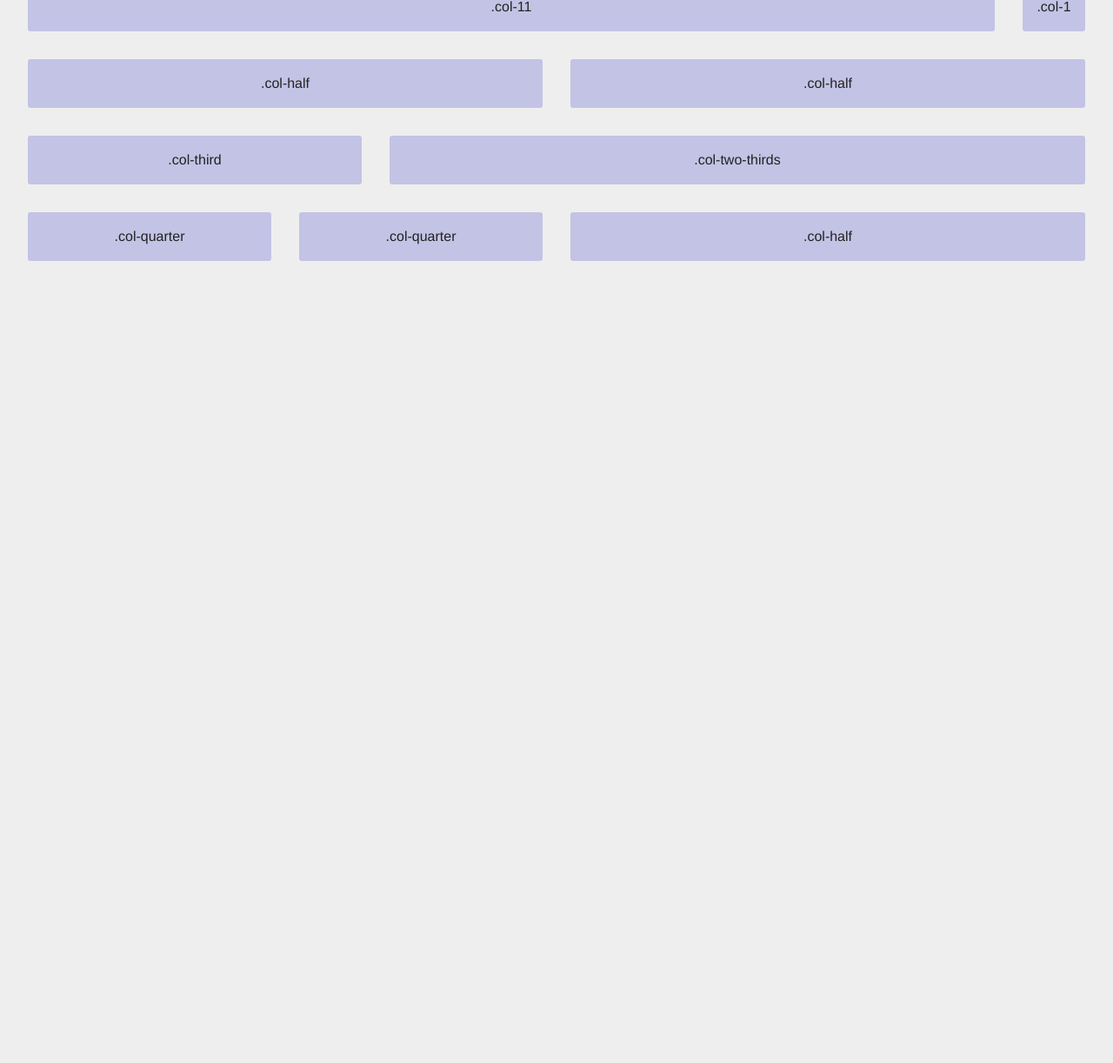
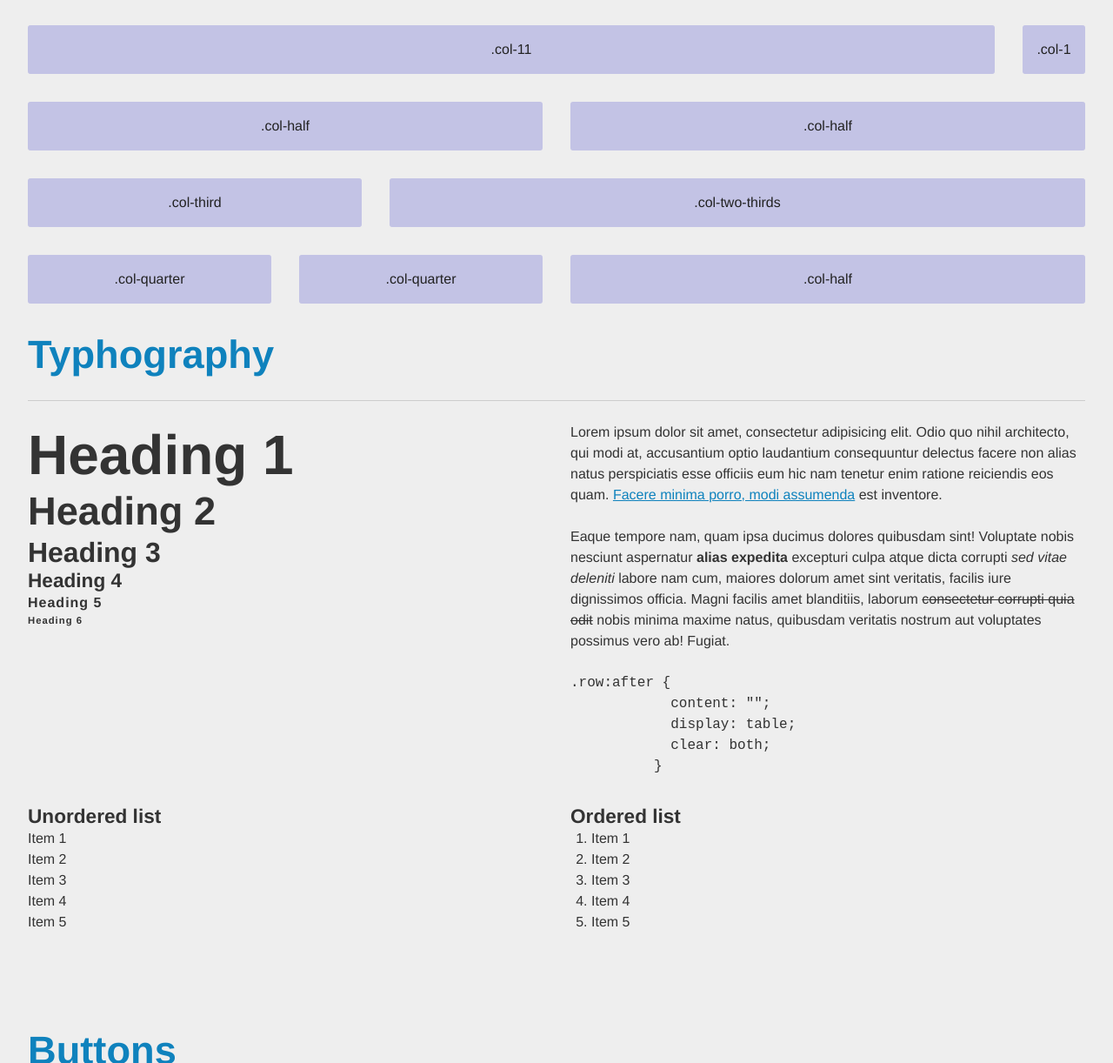
Before and after one commit to mamos98/uibox, a plain HTML site: page index.html in a window 1280 px wide. Shown: the part 1578-2800 px from the top of the page at 87% size. Before the commit the page ends 1878 px from the top, so only its background shows below. Drawn offline with Linux system fonts and the light colour scheme.

Commit message:
Add typograghy and buttons to document

```diff
--- a/index.html
+++ b/index.html
@@ -37,8 +37,8 @@
               </header>
               <div class="facets">
                 <a class="btn" href="#grids">Grids</a>
-                <a class="btn" href="#">Buttons <span>( comming soon )</span></a>
-                <a class="btn" href="#">Typography <span>( cooming soon )</span></a>
+                <a class="btn" href="#typograghy">Typography</a>
+                <a class="btn" href="#buttons">Buttons</a>
                 <a class="btn" href="#">Feedback <span>( cooming soon )</span></a>
               </div>
               <div class="facets">
@@ -54,6 +54,7 @@
       </section>
       <section>
         <a name="grids"><h2>Grids</h2></a>
+        <hr>
         <div class="row">
           <div class="col-12">
             <div class="demo-col">.col-12</div>
@@ -160,6 +161,77 @@
           </div>
         </div>
       </section>
+      <section>
+        <a name="typograghy"><h2>Typhography</h2></a>
+        <hr>
+        <div class="row">
+        <div class="col-half">
+          <h1>Heading 1</h1>
+          <h2>Heading 2</h2>
+          <h3>Heading 3</h3>
+          <h4>Heading 4</h4>
+          <h5>Heading 5</h5>
+          <h6>Heading 6</h6>
+        </div>
+        <div class="col-half">
+          <p>Lorem ipsum dolor sit amet, consectetur adipisicing elit. Odio quo nihil architecto, qui modi at, accusantium optio laudantium consequuntur delectus facere non alias natus perspiciatis esse officiis eum hic nam tenetur enim ratione reiciendis eos quam. <a href="">Facere minima porro, modi assumenda</a> est inventore.</p>
+          <p>Eaque tempore nam, quam ipsa ducimus dolores quibusdam sint! Voluptate nobis nesciunt aspernatur <strong>alias expedita</strong> excepturi culpa atque dicta corrupti <em>sed vitae deleniti</em> labore nam cum, maiores dolorum amet sint veritatis, facilis iure dignissimos officia. Magni facilis amet blanditiis, laborum <strike>consectetur corrupti quia odit</strike> nobis minima maxime natus, quibusdam veritatis nostrum aut voluptates possimus vero ab! Fugiat.</p>
+          <pre><code>.row:after {
+            content: "";
+            display: table;
+            clear: both;
+          }</code></pre>
+        </div>
+      </div>
+      <div class="row">
+        <div class="col-half">
+          <h4>Unordered list</h4>
+          <ul>
+            <li>Item 1</li>
+            <li>Item 2</li>
+            <li>Item 3</li>
+            <li>Item 4</li>
+            <li>Item 5</li>
+          </ul>
+        </div>
+        <div class="col-half">
+          <h4>Ordered list</h4>
+          <ol>
+            <li>Item 1</li>
+            <li>Item 2</li>
+            <li>Item 3</li>
+            <li>Item 4</li>
+            <li>Item 5</li>
+          </ol>
+        </div>
+      </div>
+      </section>
+      <section>
+        <a name="buttons"><h2>Buttons</h2></a>
+        <hr>
+        <div class="row">
+          <div class="col-4">
+            <h4>Button styles</h4>
+            <p>
+            <button class="btn">Default style</button>
+            <button class="btn-primary">Primary style</button>
+            </p>
+          </div>
+          <div class="col-4">
+            <h4>Button sizes</h4>
+            <p><button class="btn-small">Small size</button></p>
+            <p><button class="btn">Default size</button></p>
+            <p><button class="btn-large">Large size</button></p>
+          </div>
+          <div class="col-4">
+            <h4>HTML elements</h4>
+            <p><button class="btn">Button</button></p>
+            <p><a href="" class="btn">Anchor tag</a></p>
+            <p><input type="submit" class="btn" value="Submit input"></p>
+            <p><input type="button" class="btn" value="Button input"></p>
+          </div>
+        </div>
+      </section>
     </div>
   </body>
 </html>
--- a/stylesheets/style.css
+++ b/stylesheets/style.css
@@ -9,7 +9,6 @@ body {
 ul {
   list-style-type: none;
 }
-hr,
 ul,
 h1, h2, h3, h4, h5, h6 {
   margin: 0;
@@ -17,7 +16,7 @@ h1, h2, h3, h4, h5, h6 {
 }
 
 .container section {
-  height: 100%;
+  min-height: 100%;
 }
 
 /* Main Content */
```
